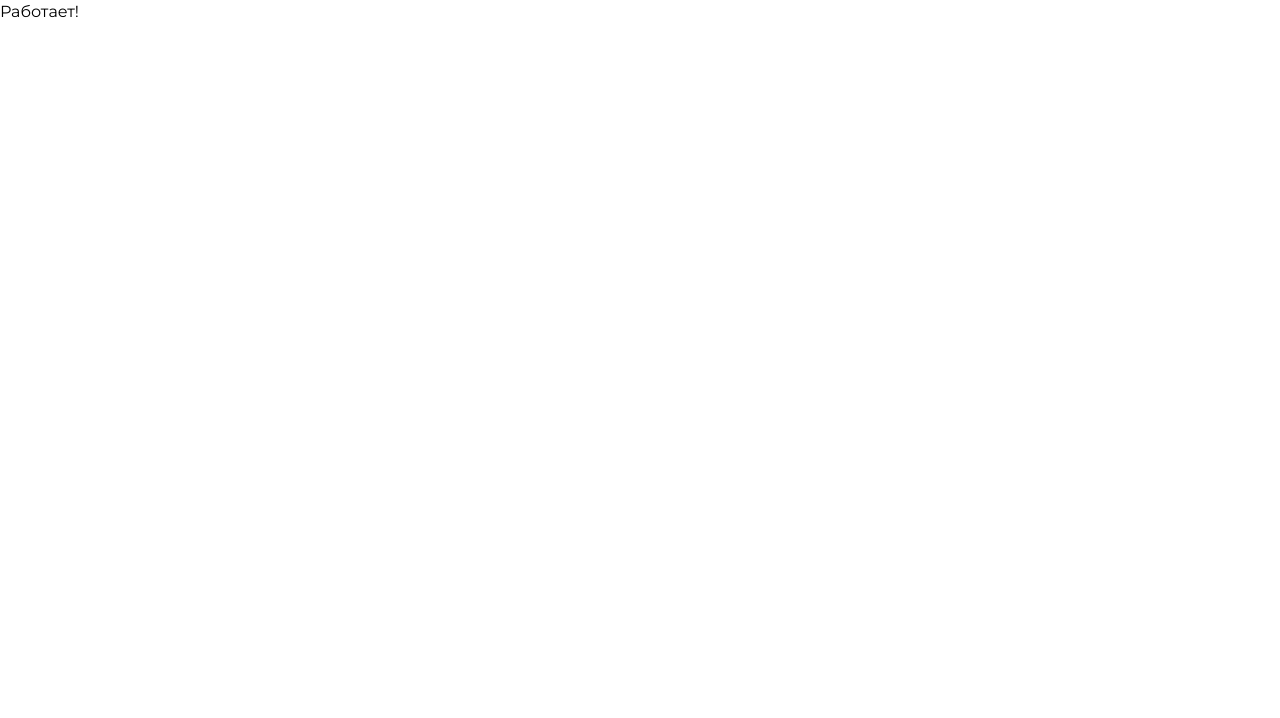
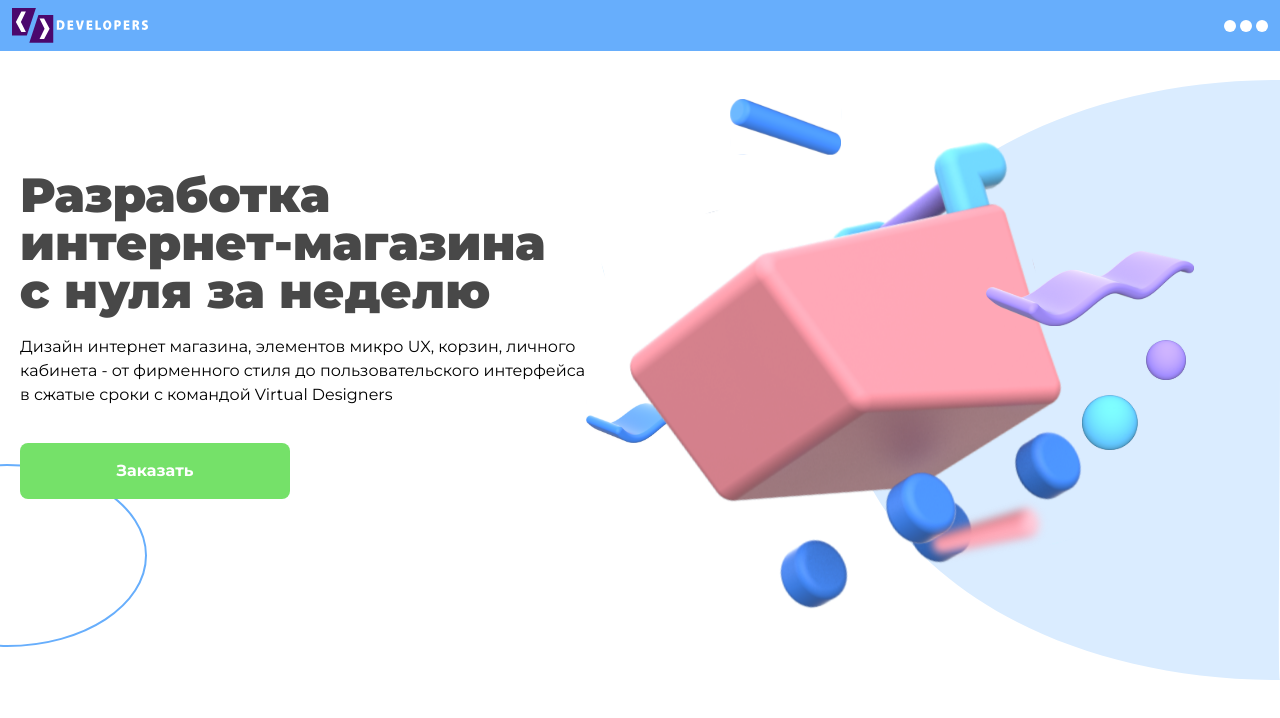
Before and after one commit to NightWanderer2004/task_developers, a React (Create React App) app: page / in a window 1280 px wide. Shown: the top 718 px of the page. Built offline with nearby package versions, Linux system fonts and the light colour scheme.

Commit message:
add hero page

```diff
--- a/src/App.jsx
+++ b/src/App.jsx
@@ -1,5 +1,16 @@
+import Hero from './components/hero/Hero'
+import Navbar from './components/Navbar'
+import s from './styles/app.module.scss'
+
 const App = () => {
-   return <h1>Работает!</h1>
+   return (
+      <div className={s.app}>
+         <Navbar />
+         <main className={s.main}>
+            <Hero />
+         </main>
+      </div>
+   )
 }
 
 export default App
--- /dev/null
+++ b/src/components/hero/Cart.jsx
@@ -0,0 +1,48 @@
+import s from '../../styles/hero/cart.module.scss'
+
+const Cart = () => {
+   return (
+      <div className={s.cartContainer}>
+         <img className={s.cart} src="/assets/img/other/cart.svg" alt="" />
+         <div className={s.particles}>
+            <img
+               data-position="1"
+               src="assets/img/common/blue_cylinder.svg"
+               alt=""
+            />
+            <img
+               data-position="2"
+               src="assets/img/common/violet_wave.svg"
+               alt=""
+            />
+            <img
+               data-position="3"
+               src="assets/img/common/blue_wave.svg"
+               alt=""
+            />
+            <img
+               data-position="4"
+               src="assets/img/common/sky_sphere.svg"
+               alt=""
+            />
+            <img
+               data-position="5"
+               src="assets/img/common/violet_wave.svg"
+               alt=""
+            />
+            <img
+               data-position="6"
+               src="assets/img/common/blured_cylinder.svg"
+               alt=""
+            />
+            <img
+               data-position="7"
+               src="assets/img/common/violet_sphere.svg"
+               alt=""
+            />
+         </div>
+      </div>
+   )
+}
+
+export default Cart
--- /dev/null
+++ b/src/components/hero/Hero.jsx
@@ -0,0 +1,19 @@
+import s from '../../styles/hero/hero.module.scss'
+import Cart from './Cart'
+import Tagline from './Tagline'
+
+const Hero = () => {
+   return (
+      <div className={s.hero}>
+         <div className={s.bg}>
+            <img src="/assets/img/bg_mobile/left.svg" alt="" />
+            <img src="/assets/img/bg/left.svg" alt="" />
+            <img src="/assets/img/bg_mobile/right.svg" alt="" />
+         </div>
+         <Cart />
+         <Tagline />
+      </div>
+   )
+}
+
+export default Hero
--- /dev/null
+++ b/src/components/hero/Tagline.jsx
@@ -0,0 +1,20 @@
+import s from '../../styles/hero/tagline.module.scss'
+import Button from '../UI/Button'
+
+const Tagline = () => {
+   return (
+      <div className={s.tagline}>
+         <h1 className={s.header}>
+            Разработка <br /> интернет-магазина <br /> с нуля за неделю
+         </h1>
+         <p className={s.infoText}>
+            Дизайн интернет магазина, элементов микро UX, корзин, личного
+            кабинета - от фирменного стиля до пользовательского интерфейса в
+            сжатые сроки с командой Virtual Designers
+         </p>
+         <Button>Заказать</Button>
+      </div>
+   )
+}
+
+export default Tagline
--- /dev/null
+++ b/src/styles/app.module.scss
@@ -0,0 +1,6 @@
+.app {
+   @apply min-h-screen overflow-x-hidden;
+}
+.main {
+   @apply px-5 container mx-auto;
+}
--- /dev/null
+++ b/src/styles/hero/cart.module.scss
@@ -0,0 +1,50 @@
+.cart {
+   @apply absolute z-10 w-full max-w-xs md:max-w-none md:w-96 lg:w-[509px];
+   &Container {
+      @apply order-1 lg:order-2 relative top-0 left-0 h-[300px] md:h-[380px] lg:h-[490px] w-full;
+   }
+   animation: cartHover 2.2s ease-in-out infinite alternate, cartOpacity 1s;
+}
+.particles {
+   @apply relative left-1/4;
+   & img {
+      &[data-position="1"] {
+         @apply relative bottom-4 md:bottom-12 lg:bottom-8 left-8 md:-left-8 w-12 md:w-20 lg:w-28;
+      }
+      &[data-position="2"] {
+         @apply relative top-7 md:top-14 lg:top-16 left-32 md:left-40 lg:left-56 z-20 w-24 md:w-32 lg:w-52;
+      }
+      &[data-position="3"] {
+         @apply relative top-24 md:top-32 right-20 md:right-44 z-0 w-20 md:w-28 lg:w-36;
+      }
+      &[data-position="4"] {
+         @apply relative top-10 md:top-20 left-56 md:left-80 z-20 w-6 md:w-12 lg:w-14;
+      }
+      &[data-position="5"] {
+         @apply relative top-32 right-28 z-20 w-20 lg:hidden;
+      }
+      &[data-position="6"] {
+         @apply relative top-16 md:top-24 lg:top-32 left-40 z-20 w-20 md:w-24 lg:w-32;
+      }
+      &[data-position="7"] {
+         @apply relative top-24 lg:-top-24 left-48 lg:left-96 z-20 w-6 md:w-8 lg:w-10;
+      }
+   }
+}
+
+@keyframes cartHover {
+   0% {
+      transform: translateY(8px);
+   }
+   100% {
+      transform: translateY(0px);
+   }
+}
+@keyframes cartOpacity {
+   0% {
+      opacity: 0;
+   }
+   100% {
+      opacity: 1;
+   }
+}
--- /dev/null
+++ b/src/styles/hero/hero.module.scss
@@ -0,0 +1,18 @@
+.bg {
+   @apply absolute top-20 left-0 flex justify-between w-full pointer-events-none;
+   & img {
+      @apply h-full -z-10;
+      &:nth-child(1) {
+         @apply lg:hidden;
+      }
+      &:nth-child(2) {
+         @apply hidden lg:block relative top-96;
+      }
+      &:nth-child(3) {
+         @apply h-72 md:h-[300px] lg:h-[600px];
+      }
+   }
+}
+.hero {
+   @apply pt-20 flex flex-col lg:flex-row justify-between;
+}
--- /dev/null
+++ b/src/styles/hero/tagline.module.scss
@@ -0,0 +1,9 @@
+.tagline {
+   @apply pt-10 order-2 lg:order-1 max-w-xl;
+   .header {
+      @apply font-extrabold text-3xl lg:text-5xl lg:font-black lg:text-gray mb-5;
+   }
+   .infoText {
+      @apply mb-9;
+   }
+}
```
